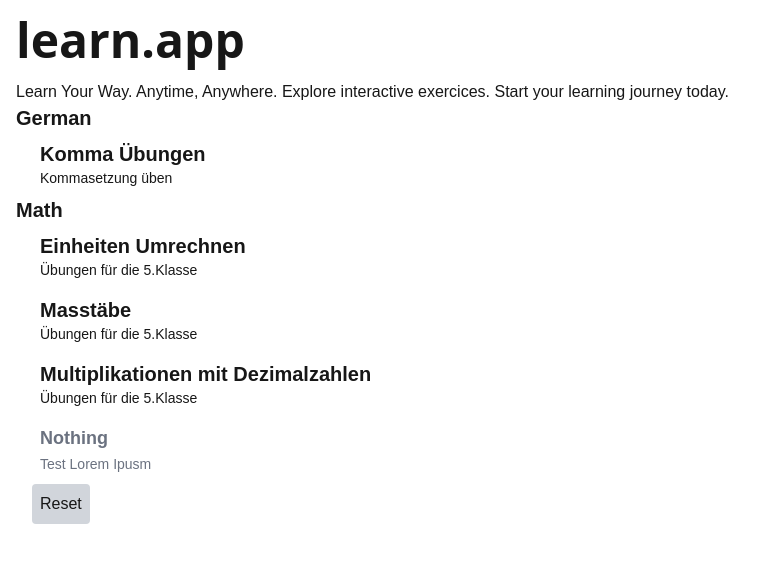
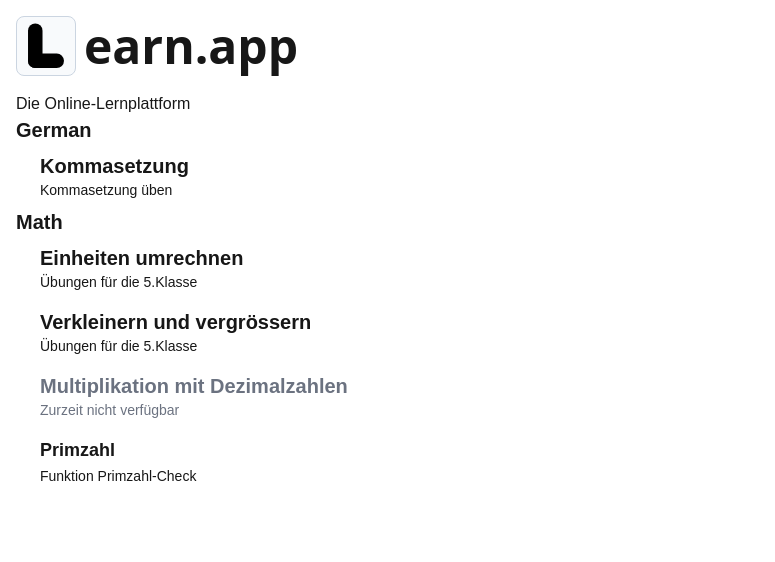
Before and after one commit to Raza-Ramadhani/learn, a Next.js app: page / in a window 1280 px wide. Shown: the top 562 px of the page, without its empty margins (0-775 px from the left). Built offline with nearby package versions, Linux system fonts and the light colour scheme.

Commit message:
Fixed some grammatics and some links

```diff
--- a/app/(subjects)/m/primenumber/page.tsx
+++ b/app/(subjects)/m/primenumber/page.tsx
@@ -61,9 +61,9 @@ export default function Page() {
     const [state, action, isPending] = useActionState(factorizeNumber, { factorize: [], isPrime: undefined, fieldData: { number: 0 }, error: null } as factorizeType)
     return (
         <div>
-            <h1 className="">Is Prime</h1>
+            <h1 className="">Is Prime <code className="p-1 bg-blue-100 text-sm rounded">Beta version</code></h1>
             <ol className=" list-inside list-decimal text-sm sm:text-left font-[family-name:var(--font-geist-mono)]">
-                <li className="mb-2">natürliche Zahl eingeben</li>
+                <li className="mb-2">Natürliche Zahl eingeben</li>
                 <li>Auf <code className="p-1 bg-slate-100">Check</code> klicken</li>
             </ol>
             <form action={action} className="flex flex-col mt-2 gap-2">
--- a/app/(subjects)/m/scale/table/page.tsx
+++ b/app/(subjects)/m/scale/table/page.tsx
@@ -12,7 +12,7 @@ export default async function Page({
     console.log(values)
     return (
         <div className="w-full max-h-svh overflow-y-hidden h-svh -m-4">
-            <h1 className="text-xl font-bold">Masstäbe  </h1>
+            <h1 className="text-xl font-bold">Verkleinern und vergrößern</h1>
 
             <div className="h-full w-full flex flex-col items-center justify-center">
                 <ScaleTableForm firstState={values as ScaleTable} />
--- a/app/page.tsx
+++ b/app/page.tsx
@@ -1,42 +1,44 @@
 import Link from "next/link";
 import TableResetButton from "./ui/newNumberButton";
 import { GenerateRandomLinkScaleTable } from "./lib/actions";
+import Image from "next/image";
 
 export default function Home() {
   return (
     <div>
-      <h1 className=" text-5xl font-bold font-sans">learn.app</h1>
-      <p className="mt-4 text-left">Learn Your Way. Anytime, Anywhere. Explore interactive exercices. Start your learning journey today.</p>
+      <div className="flex flex-row items-center gap-2">
+        <Image width={60} height={60} src={'/logo.svg'} alt="Logo" className="border rounded-lg bg-slate-50 border-slate-300"/>
+        <h1 className=" text-5xl font-bold font-sans">earn.app</h1>
+      </div>
+      <p className="mt-4 text-left">Die Online-Lernplattform</p>
 
 
       <h1 className="font-bold text-xl">German</h1>
       <div className="ml-4 w- flex flex-col">
         <Link href="/de/komma" className=" rounded p-2 hover:bg-yellow-100 dark:hover:bg-yellow-900 transition cursor-pointer">
-                <h1 className="text-xl font-bold">Komma Übungen</h1>
+          <h1 className="text-xl font-bold">Kommasetzung</h1>
           <p className="text-sm">Kommasetzung üben</p>
         </Link>
       </div>
       <h1 className="font-bold text-xl">Math</h1>
       <div className="ml-4 w- flex flex-col">
         <Link href="/m/unit/a" className=" rounded p-2 transition cursor-pointer dark:hover:bg-blue-900 hover:bg-blue-100">
-                <h1 className="text-xl font-bold">Einheiten Umrechnen</h1>
+          <h1 className="text-xl font-bold">Einheiten umrechnen</h1>
           <p className="text-sm">Übungen für die 5.Klasse</p>
         </Link>
         <Link href={'/'} onClick={GenerateRandomLinkScaleTable} className=" rounded p-2 transition cursor-pointer dark:hover:bg-blue-900 hover:bg-blue-100">
-                <h1 className="text-xl font-bold">Masstäbe</h1>
+          <h1 className="text-xl font-bold">Verkleinern und vergrössern</h1>
           <p className="text-sm">Übungen für die 5.Klasse</p>
         </Link>
-              <Link href="/m/dezimal" className=" rounded p-2 transition cursor-pointer dark:hover:bg-blue-900 hover:bg-blue-100">
-                <h1 className="text-xl font-bold">Multiplikationen mit Dezimalzahlen</h1>
-                <p className="text-sm">Übungen für die 5.Klasse</p>
+        <Link href="/m/dezimal" className="rounded p-2 cursor-not-allowed text-gray-500 hover:bg-red-100">
+          <h1 className="text-xl font-bold">Multiplikation mit Dezimalzahlen</h1>
+          <p className="text-sm">Zurzeit nicht verfügbar</p>
         </Link>
-              <Link href={'/m/primenumber'} className="rounded p-2 cursor-not-allowed text-gray-500 ">
-                <h1 className=" font-semibold text-lg">Nothing</h1>
-                <span className="text-sm">Test Lorem Ipusm</span>
+        <Link href={'/m/primenumber'} className="rounded p-2 transition cursor-pointer dark:hover:bg-blue-900 hover:bg-blue-100 ">
+          <h1 className=" font-semibold text-lg">Primzahl</h1>
+          <span className="text-sm">Funktion Primzahl-Check</span>
         </Link>
-              <TableResetButton/>
       </div>
-
     </div>
   );
 }
```
Lines whose indentation alone changed are shown as unchanged.
